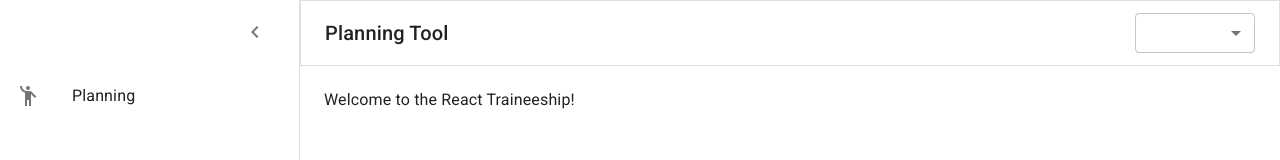
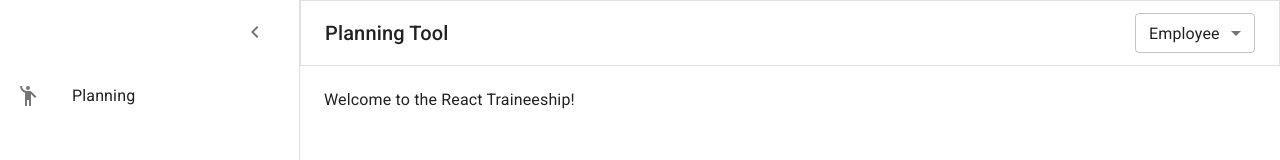
Before and after one commit to DePotterr/axxes-trainee-react, a React (Create React App) app: page / in a window 1280 px wide. Shown: the top 160 px of the page. Built offline with nearby package versions, Linux system fonts and the light colour scheme.

Commit message:
fix: typo in constants

```diff
--- a/src/shared/constants/index.js
+++ b/src/shared/constants/index.js
@@ -1,4 +1,7 @@
-export const USERS = ['Employee', 'Admin']
+export const USERS = {
+  EMPLOYEE: 'Employee',
+  ADMIN: 'Admin'
+}
 
 export const MEETING_TYPES = [{
   label: 'Follow up',
```
